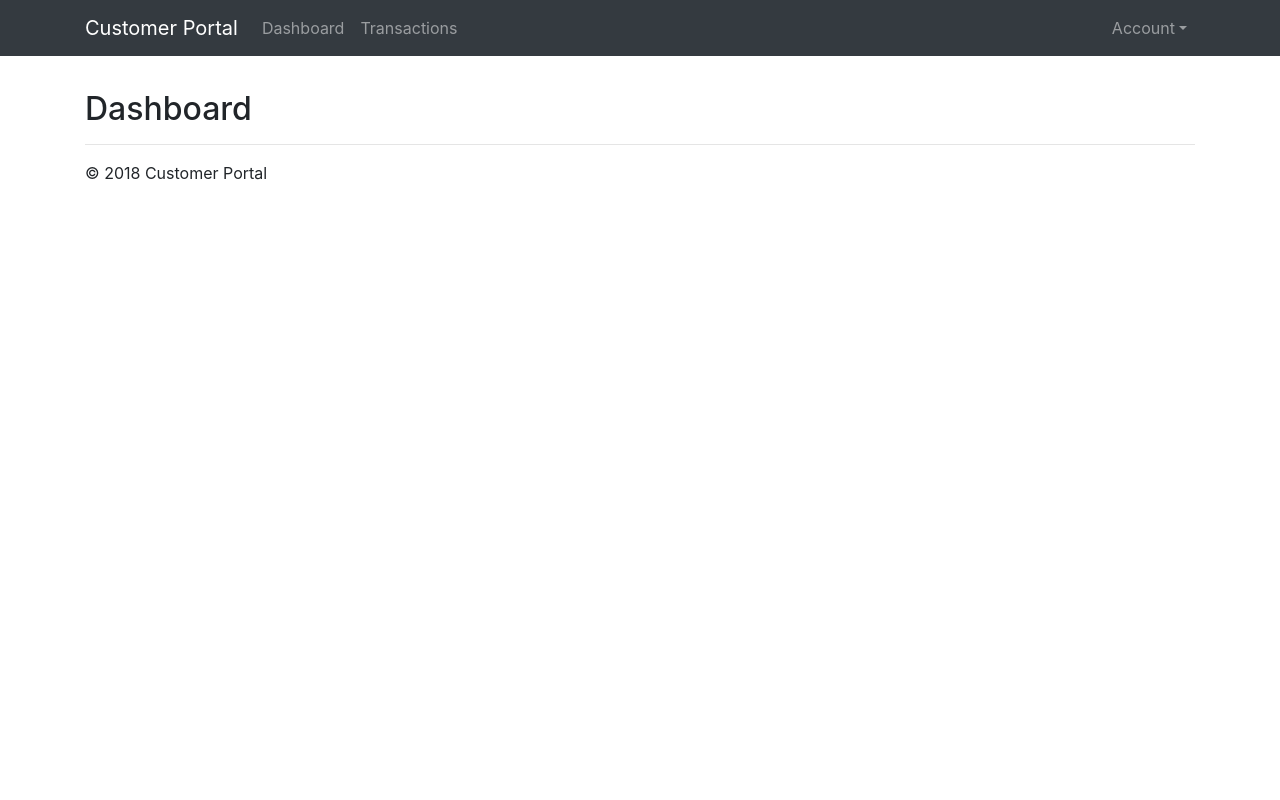
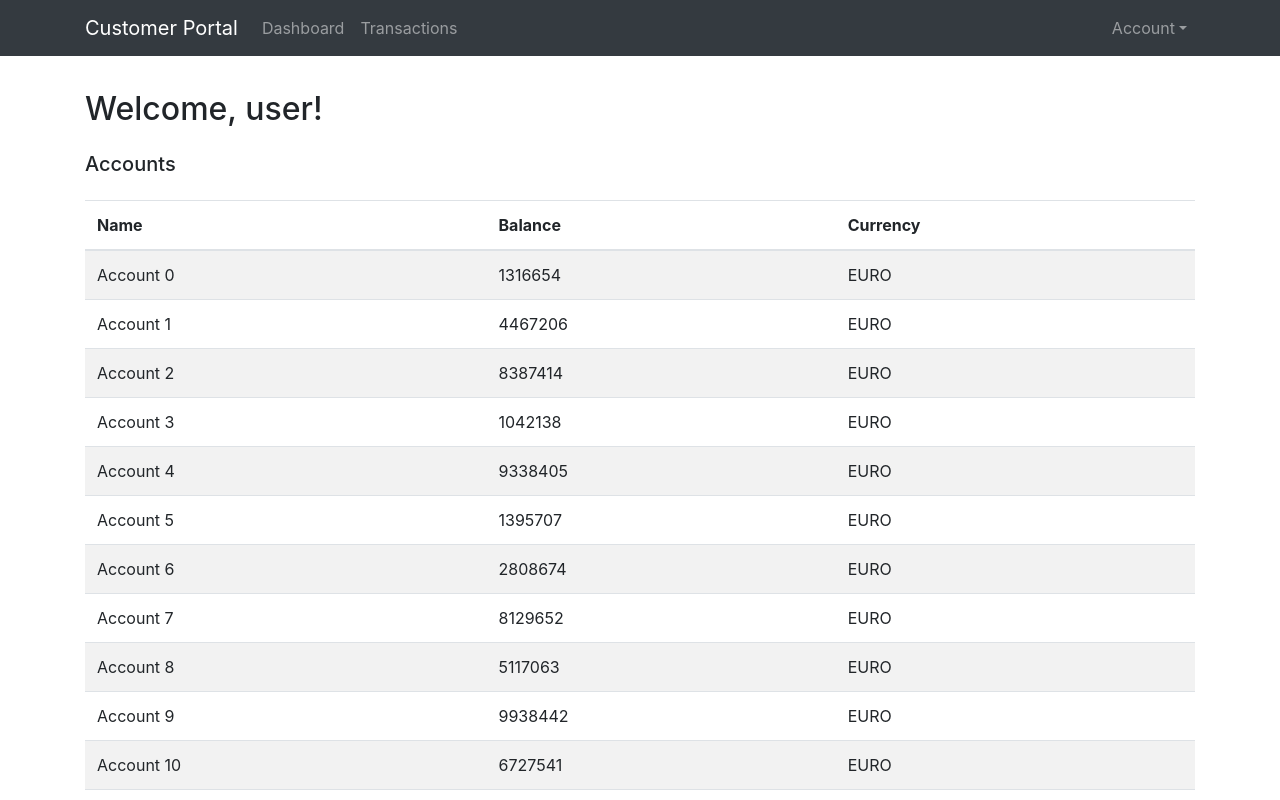
Before and after one commit to jgabuya/customer-portal, a React (Create React App) app in the folder frontend/: page / in a window 1280 px wide. Shown: the top 800 px of the page. Built offline with nearby package versions, Linux system fonts and the light colour scheme.

Commit message:
Dashboard scene

```diff
--- a/frontend/src/scenes/Dashboard/index.jsx
+++ b/frontend/src/scenes/Dashboard/index.jsx
@@ -1,9 +1,77 @@
 import React, {Component} from 'react';
+import {Col, Row, Table} from 'reactstrap';
+import {Helmet} from 'react-helmet';
 
 class Dashboard extends Component {
+    constructor(props) {
+        super(props);
+
+        // initialize state
+        this.state = {
+            accounts: []
+        }
+    }
+
+    componentDidMount() {
+        // set accounts data
+        this.setState({
+            accounts: Array.from(Array(13).keys()).map((value, index, array) => {
+                return {
+                    id: 'ff2e0edc-5aac-11e8-9c2d-fa7ae01bbebc',
+                    name: `Account ${index}`,
+                    currency: 'EURO',
+                    balance: Math.round(Math.random() * 10000000)
+                }
+            })
+        });
+    }
+
+    renderAccounts() {
+        return this.state.accounts.map((item, index) => {
+            return (
+                <tr key={index}>
+                    <td>{item.name}</td>
+                    <td>{item.balance}</td>
+                    <td>{item.currency}</td>
+                </tr>
+            )
+        });
+    }
+
     render() {
         return (
-            <h2>Dashboard</h2>
+            <div>
+                {/* Set header metadata */}
+                <Helmet>
+                    <title>Dashboard</title>
+                </Helmet>
+
+                <Row>
+                    <Col>
+                        <h2>Welcome, user!</h2>
+                    </Col>
+                </Row>
+
+                <Row className="mt-3">
+                    <Col>
+                        <h5 className="mb-4">Accounts</h5>
+
+                        <Table striped hover responsive>
+                            <thead>
+                                <tr>
+                                    <th>Name</th>
+                                    <th>Balance</th>
+                                    <th>Currency</th>
+                                </tr>
+                            </thead>
+
+                            <tbody>
+                                {this.renderAccounts()}
+                            </tbody>
+                        </Table>
+                    </Col>
+                </Row>
+            </div>
         )
     }
 }
```
